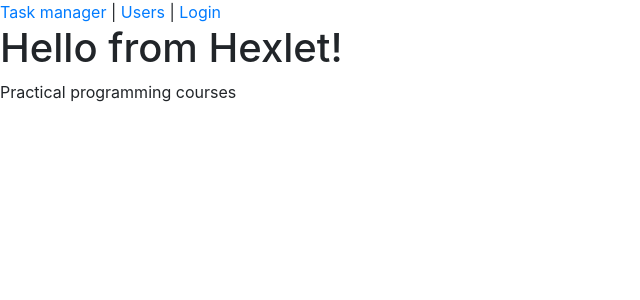
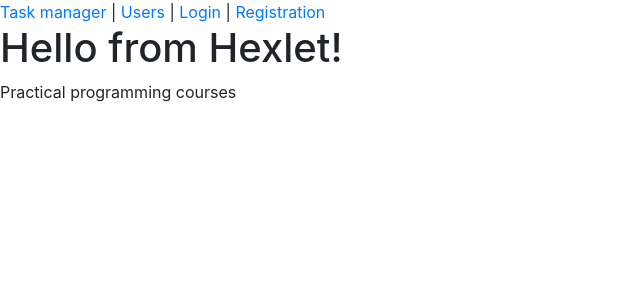
Before and after one commit to AABur/python-project-lvl4, a Django app: page / in a window 1280 px wide. Shown: the top 300 px of the page, without its empty margins (0-640 px from the left). Run offline with Django 3.2, Linux system fonts and the light colour scheme; some libraries are stand-ins or nearby versions.

Commit message:
feat: :sparkles: add registration page

```diff
--- a/task_manager/urls.py
+++ b/task_manager/urls.py
@@ -16,11 +16,12 @@
 from django.contrib import admin
 from django.urls import path
 
-from .views import HomePageView, UsersPageView, LoginPageView
+from .views import HomePageView, UsersPageView, LoginPageView, RegistrationPageView
 
 urlpatterns = [
     path('admin/', admin.site.urls),
     path('', HomePageView.as_view(), name='home'),
     path('users/', UsersPageView.as_view(), name='users'),
     path('login/', LoginPageView.as_view(), name='login'),
+    path('users/create', RegistrationPageView.as_view(), name='registration'),
 ]
--- a/task_manager/views.py
+++ b/task_manager/views.py
@@ -11,3 +11,7 @@
 
 class LoginPageView(TemplateView):
     template_name = 'login.html'
+
+
+class RegistrationPageView(TemplateView):
+    template_name = 'registration.html'
--- a/templates/base.html
+++ b/templates/base.html
@@ -13,7 +13,8 @@
 <header>
     <a href="{% url 'home' %}">{% trans 'Task manager' %}</a> |
     <a href="{% url 'users' %}">{% trans 'Users' %}</a> |
-    <a href="{% url 'login' %}">{% trans 'Login' %}</a>
+    <a href="{% url 'login' %}">{% trans 'Login' %}</a> |
+    <a href="{% url 'registration' %}">{% trans 'Registration' %}</a>
 </header>
 
 {% block content %}
```
Also changed, not shown: templates/registration.html (added, +8 -0 lines), locale/ru/LC_MESSAGES/django.po.
